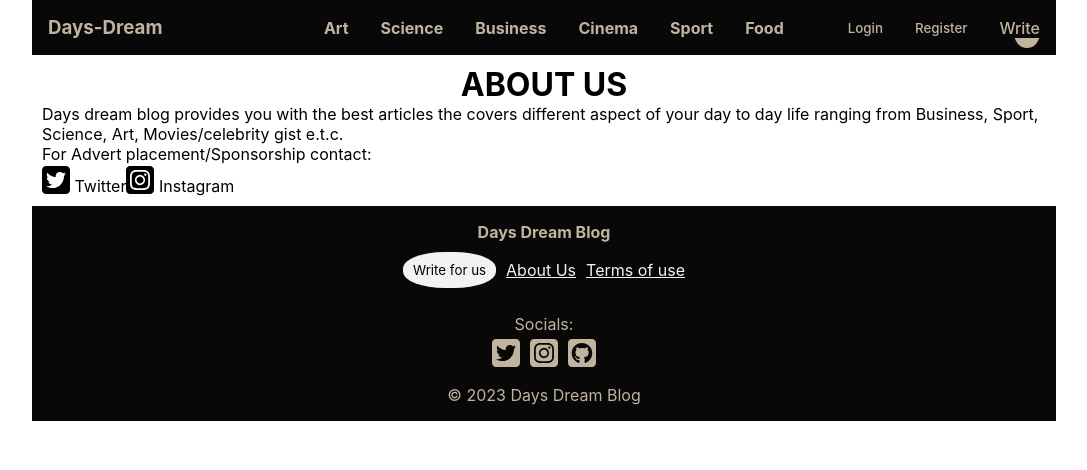
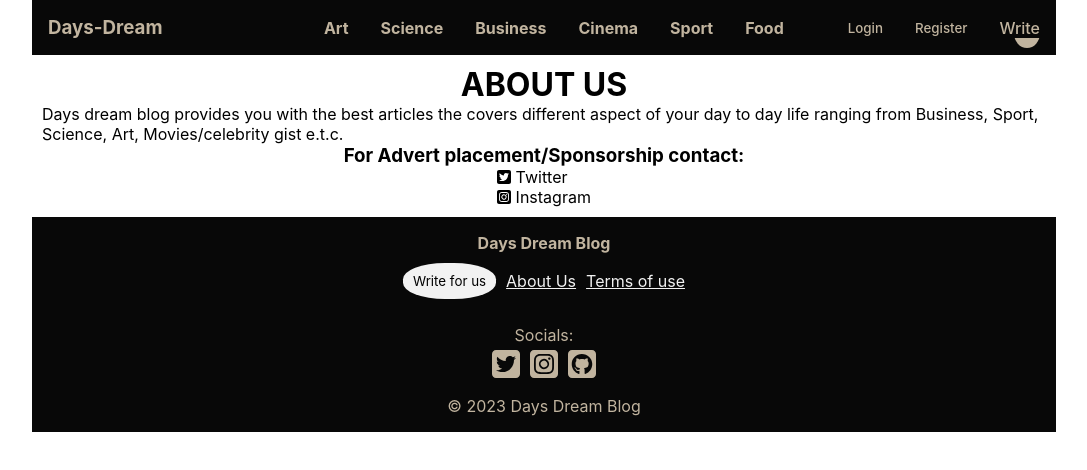
Before and after one commit to amStevee/Days_Dream_client, a React (Create React App) app: page /about in a window 1280 px wide. Shown: the top 470 px of the page, without its empty margins (96-1183 px from the left). Built offline with nearby package versions, Linux system fonts and the light colour scheme.

Commit message:
verify style/about us

```diff
--- a/src/Pages/AboutUs.jsx
+++ b/src/Pages/AboutUs.jsx
@@ -14,17 +14,18 @@ const AboutUs = () => {
         <p>
           Days dream blog provides you with the best articles the covers
           different aspect of your day to day life ranging from Business, Sport,
-          Science, Art, Movies/celebrity gist e.t.c. <br />
-          For Advert placement/Sponsorship contact:
-          <br />
+          Science, Art, Movies/celebrity gist e.t.c.
+        </p>
+        <h3>For Advert placement/Sponsorship contact:</h3>
+        <div className="adv">
           <a href="https://twitter.com/am_stevenanongo">
-            <FontAwesomeIcon fontSize={"2rem"} icon={faTwitterSquare} /> Twitter
+            <FontAwesomeIcon fontSize={"1rem"} icon={faTwitterSquare} /> Twitter
           </a>
           <a href="https://instagram.com/am_stevee">
-            <FontAwesomeIcon fontSize={"2rem"} icon={faInstagramSquare} />{" "}
+            <FontAwesomeIcon fontSize={"1rem"} icon={faInstagramSquare} />{" "}
             Instagram
           </a>
-        </p>
+        </div>
       </About>
     </Wraper>
   );
--- a/src/styles/AboutUs.styled.js
+++ b/src/styles/AboutUs.styled.js
@@ -6,6 +6,11 @@ const About = styled.div`
   align-items: center;
   flex-direction: column;
   padding: 10px;
+
+  .adv {
+    display: flex;
+    flex-direction: column;
+  }
 `;
 
 export default About;
```
